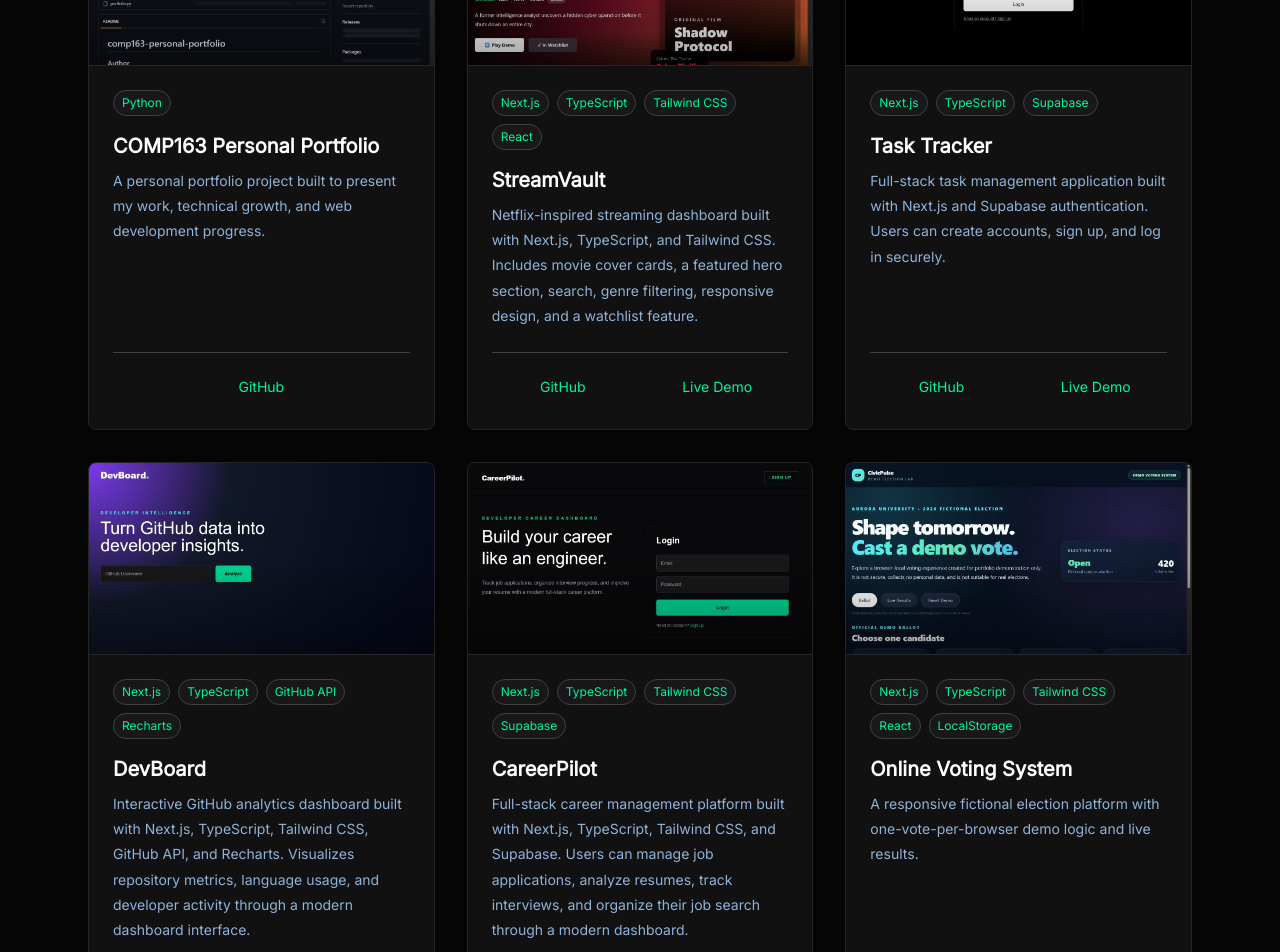
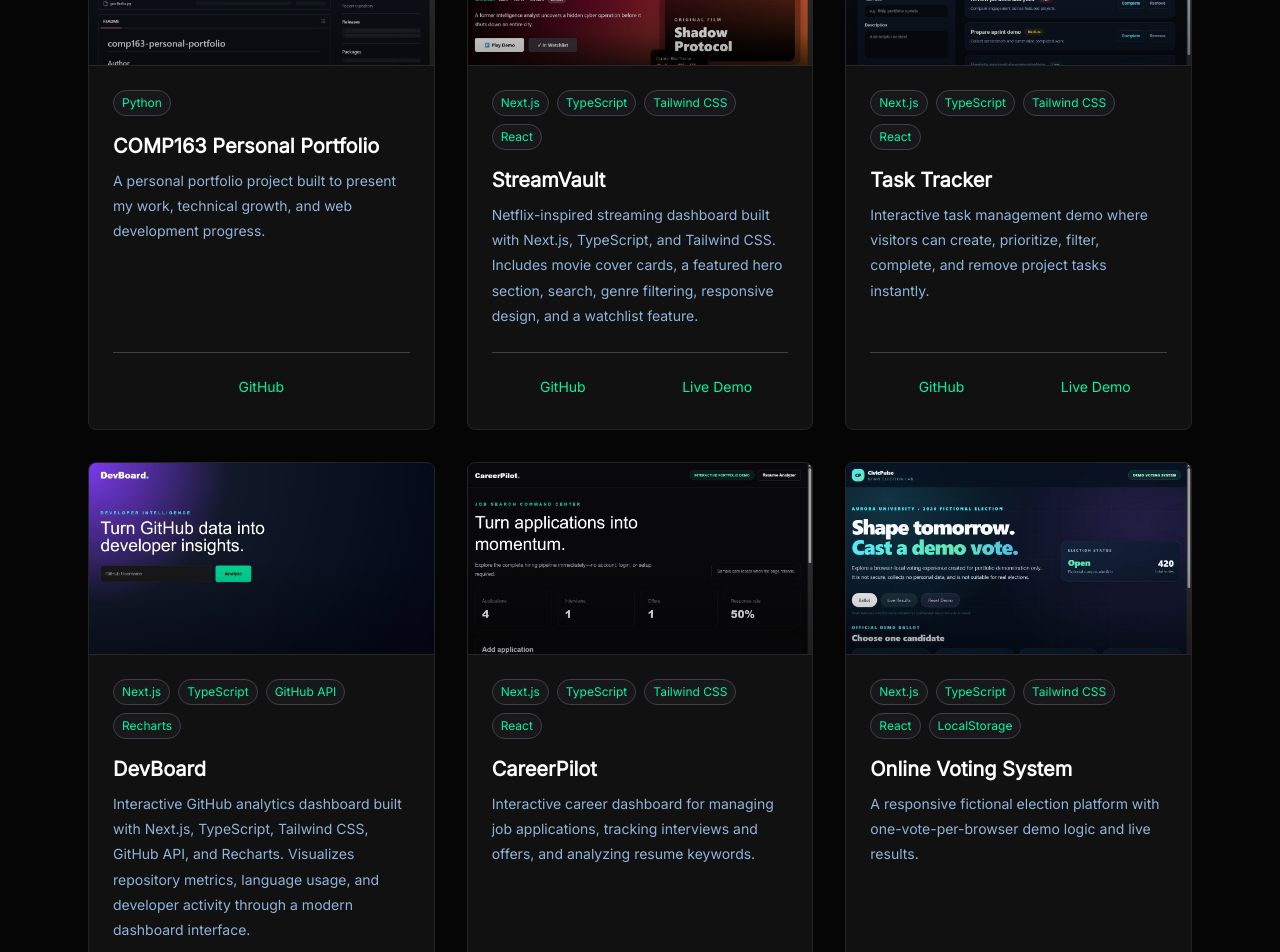
Before and after one commit to jdbartlett929/julian-portfolio, a Next.js app: page / in a window 1280 px wide. Shown: the part 2300-3252 px from the top of the page. Built offline with nearby package versions, Linux system fonts and the light colour scheme.

Commit message:
Refresh demo project cards

```diff
--- a/app/page.tsx
+++ b/app/page.tsx
@@ -24,8 +24,8 @@ const projects = [
   {
     title: "Task Tracker",
     description:
-      "Full-stack task management application built with Next.js and Supabase authentication. Users can create accounts, sign up, and log in securely.",
-    tech: ["Next.js", "TypeScript", "Supabase"],
+      "Interactive task management demo where visitors can create, prioritize, filter, complete, and remove project tasks instantly.",
+    tech: ["Next.js", "TypeScript", "Tailwind CSS", "React"],
     github: "https://github.com/jdbartlett929/task-tracker",
     live: "https://task-tracker-beta-indol.vercel.app",
     image: "/project-images/task-tracker.png",
@@ -42,8 +42,8 @@ const projects = [
   {
     title: "CareerPilot",
     description:
-      "Full-stack career management platform built with Next.js, TypeScript, Tailwind CSS, and Supabase. Users can manage job applications, analyze resumes, track interviews, and organize their job search through a modern dashboard.",
-    tech: ["Next.js", "TypeScript", "Tailwind CSS", "Supabase"],
+      "Interactive career dashboard for managing job applications, tracking interviews and offers, and analyzing resume keywords.",
+    tech: ["Next.js", "TypeScript", "Tailwind CSS", "React"],
     github: "https://github.com/jdbartlett929/careerpilot",
     live: "https://careerpilot-tan.vercel.app",
     image: "/project-images/careerpilot.png",
```
Also changed, not shown: public/project-images/careerpilot.png, public/project-images/task-tracker.png.
